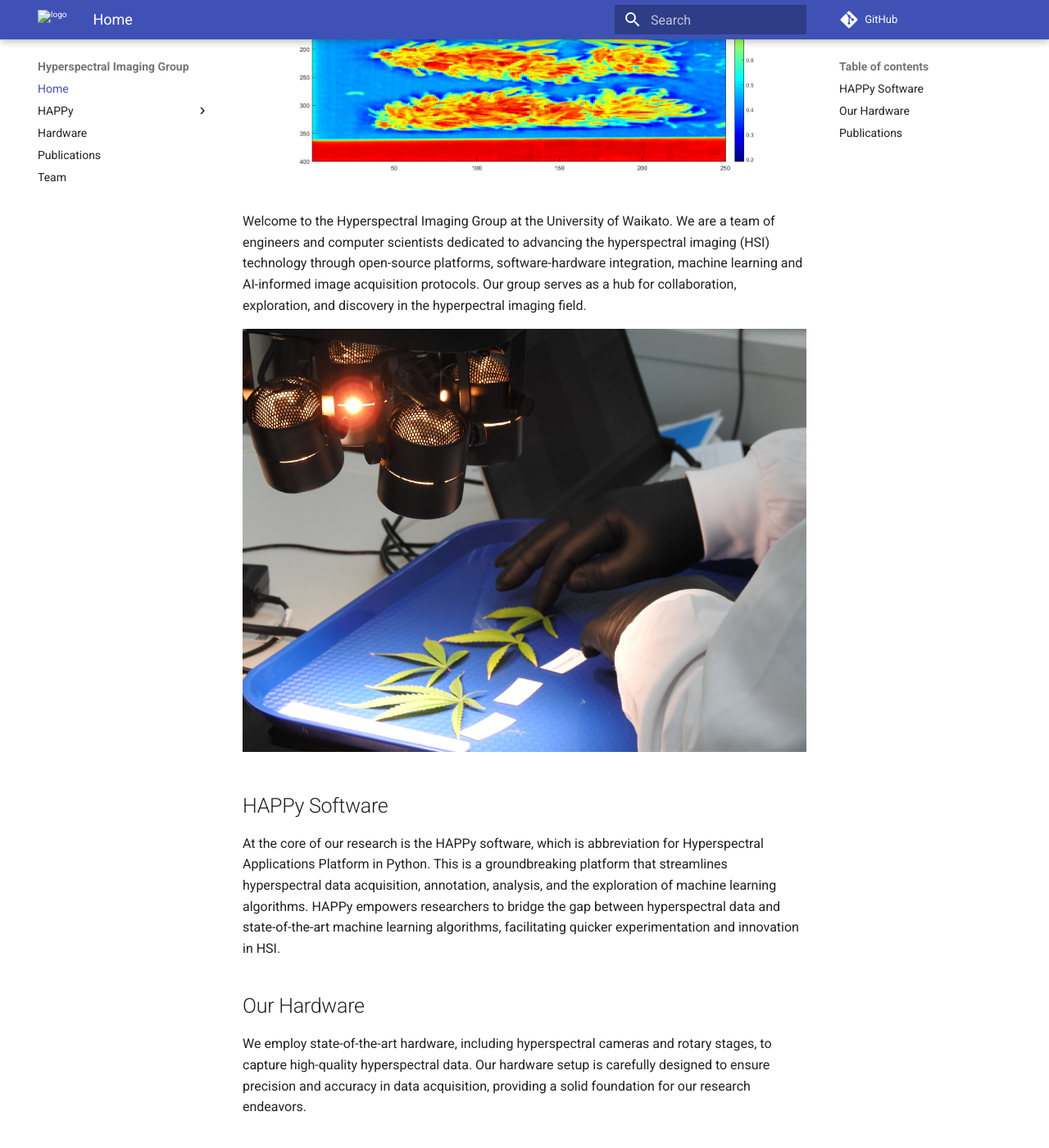
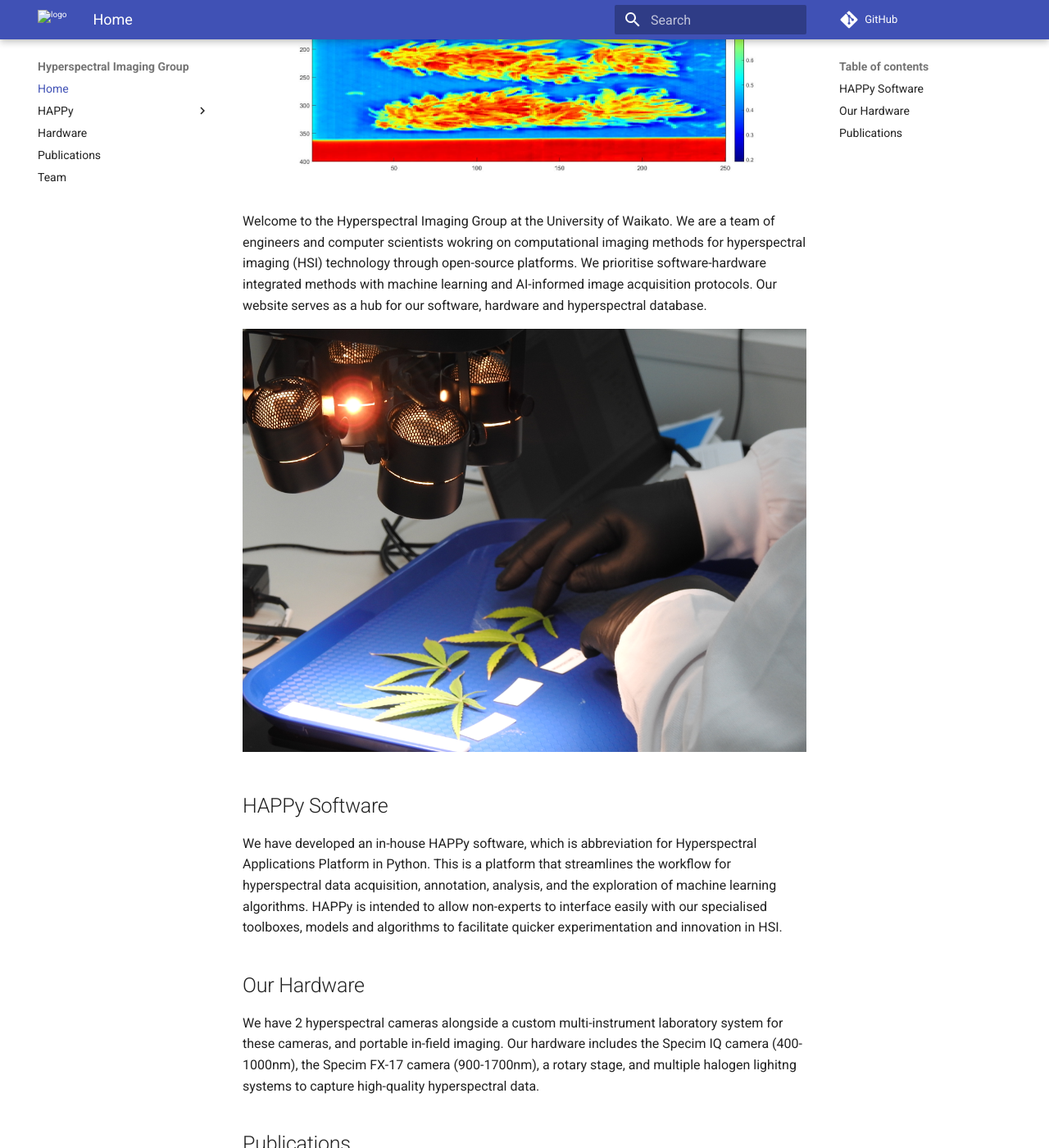
Before and after one commit to wairas/hsi-website, an MkDocs documentation site: the page built from docs/index.md, in a window 1280 px wide and 1400 px high, scrolled down 282 px. Shown: the whole window at 82% size. Built offline with MkDocs 1.6.1 and Material for MkDocs 9.7.7, drawn with Linux system fonts in a browser that asks for light colours; comment, search, counter and statistics services are not loaded; some of the changed text lies outside the part shown.

Commit message:
Update index.md

```diff
--- a/docs/index.md
+++ b/docs/index.md
@@ -1,14 +1,14 @@
 ![Cannabis buds](img/cannabis_buds.jpg)
 
-Welcome to the Hyperspectral Imaging Group at the University of Waikato. We are a team of engineers and computer scientists dedicated to advancing the  hyperspectral imaging (HSI) technology through open-source platforms, software-hardware integration, machine learning and AI-informed image acquisition protocols. Our group serves as a hub for collaboration, exploration, and discovery in the hyperpectral imaging field.
+Welcome to the Hyperspectral Imaging Group at the University of Waikato. We are a team of engineers and computer scientists wokring on computational imaging methods for  hyperspectral imaging (HSI) technology through open-source platforms. We prioritise software-hardware integrated methods with machine learning and AI-informed image acquisition protocols. Our website serves as a hub for our software, hardware and hyperspectral database.
 
 ![Imaging](img/DSCN3213.JPG)
 
 # HAPPy Software
-At the core of our research is the HAPPy software, which is abbreviation for Hyperspectral Applications Platform in Python. This is a groundbreaking platform that streamlines hyperspectral data acquisition, annotation, analysis, and the exploration of machine learning algorithms. HAPPy empowers researchers to bridge the gap between hyperspectral data and state-of-the-art machine learning algorithms, facilitating quicker experimentation and innovation in HSI.
+We have developed an in-house HAPPy software, which is abbreviation for Hyperspectral Applications Platform in Python. This is a platform that streamlines the workflow for hyperspectral data acquisition, annotation, analysis, and the exploration of machine learning algorithms. HAPPy is intended to allow non-experts to interface easily with our specialised toolboxes, models and algorithms to facilitate quicker experimentation and innovation in HSI.
 
 # Our Hardware
-We employ state-of-the-art hardware, including hyperspectral cameras and rotary stages, to capture high-quality hyperspectral data. Our hardware setup is carefully designed to ensure precision and accuracy in data acquisition, providing a solid foundation for our research endeavors.
+We have 2 hyperspectral cameras alongside a custom multi-instrument laboratory system for these cameras, and portable in-field imaging. Our hardware includes the Specim IQ camera (400-1000nm), the Specim FX-17 camera (900-1700nm), a rotary stage, and multiple halogen lighitng systems to capture high-quality hyperspectral data.
 
 # Publications
-Our commitment to excellence in hyperspectral imaging research is reflected in our publications. Explore our publications to gain insights into our latest findings and contributions to the field.
+Explore our publications to access the detailed findings and contributions from our team.
```
